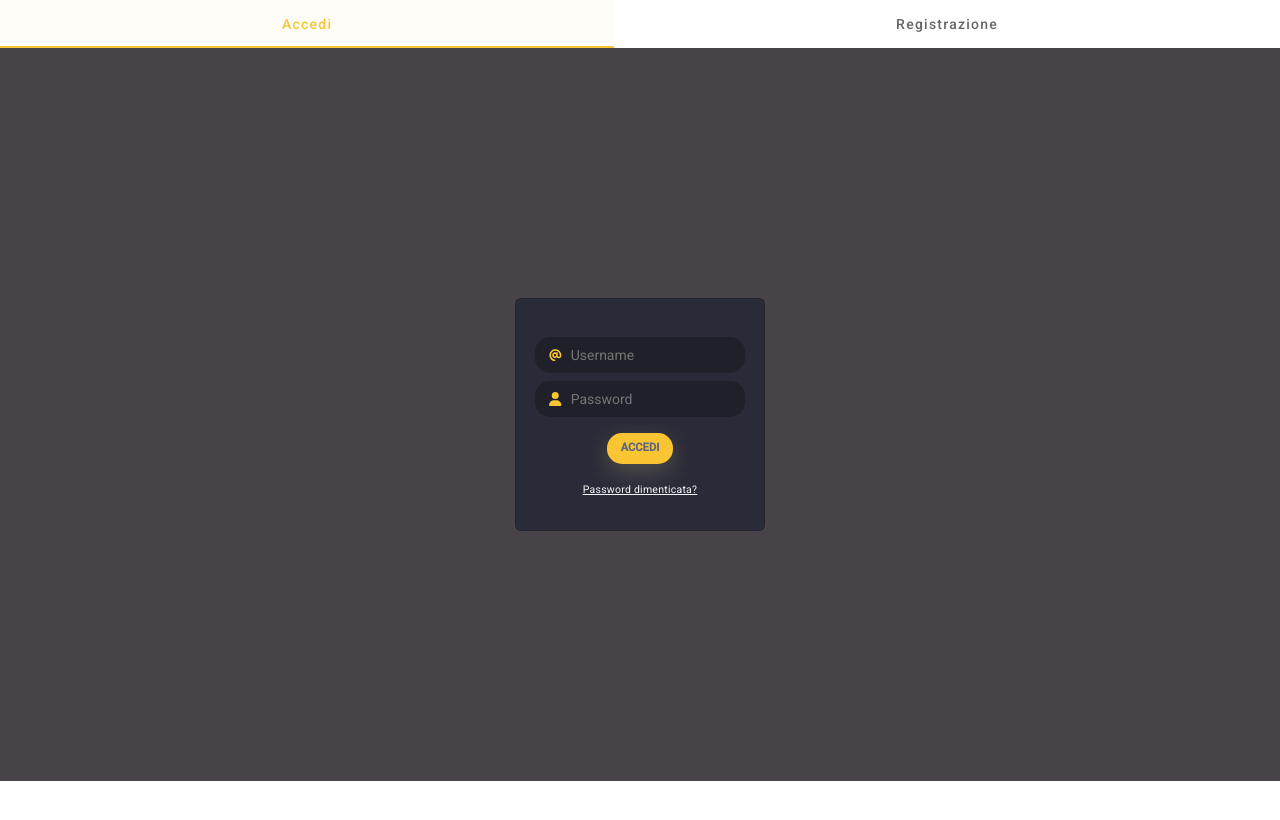
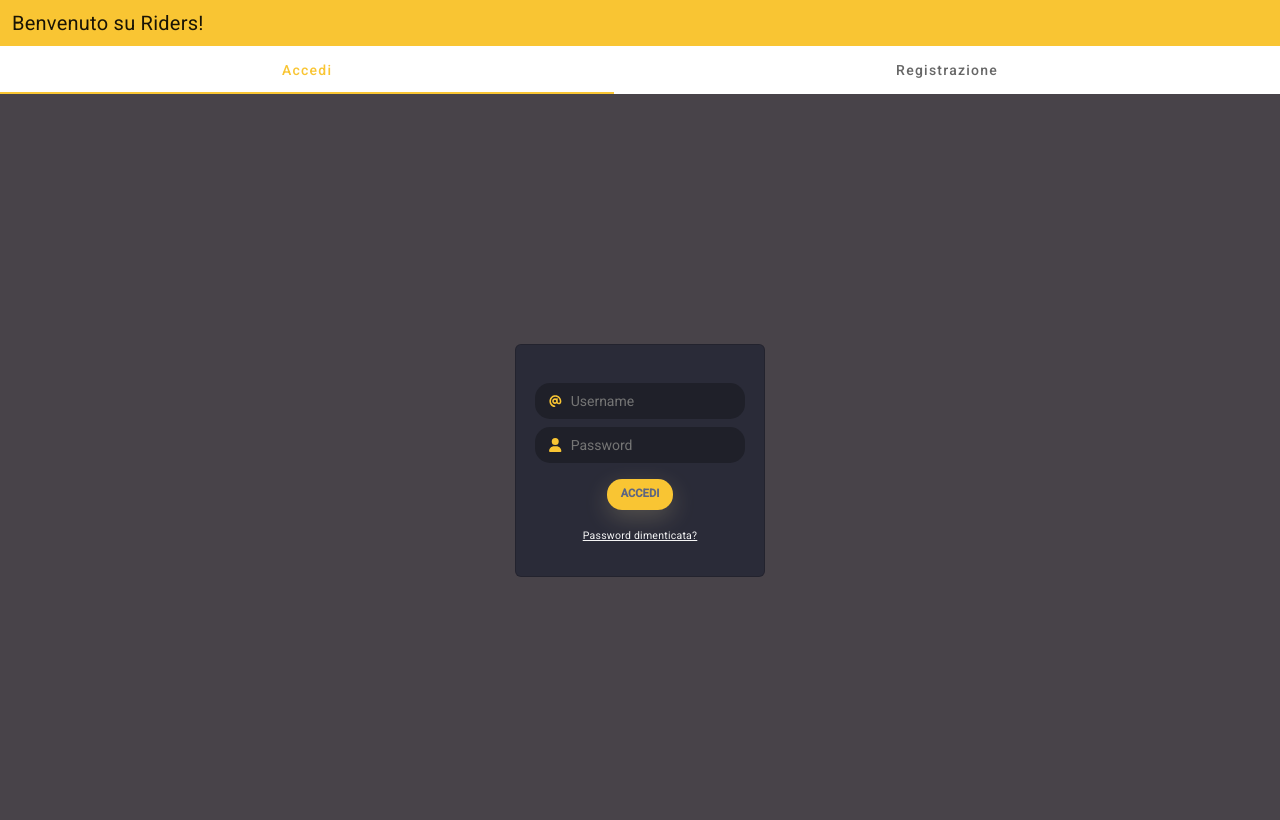
Before and after one commit to gabrieleJDK/riders, an Angular app: page /home in a window 1280 px wide. Shown: the top 820 px of the page. Built offline with nearby package versions, Linux system fonts and the light colour scheme.

Commit message:
Modifiche martedì sera completate

```diff
--- a/package.json
+++ b/package.json
@@ -21,6 +21,7 @@
     "@angular/platform-browser-dynamic": "^16.0.0",
     "@angular/router": "^16.0.0",
     "bootstrap": "^5.2.3",
+    "firebase": "^9.21.0",
     "jquery": "^3.6.4",
     "rxjs": "~7.8.0",
     "tslib": "^2.3.0",
--- a/src/app/app.component.html
+++ b/src/app/app.component.html
@@ -1 +1,2 @@
+<app-header></app-header>
 <router-outlet></router-outlet>
--- a/src/app/app.module.ts
+++ b/src/app/app.module.ts
@@ -12,6 +12,7 @@ import { LoginComponent } from './components/account/login/login.component';
 import { RegistrationComponent } from './components/account/registration/registration.component';
 import { HomeComponent } from './components/home/home.component';
 import { BrowserAnimationsModule } from '@angular/platform-browser/animations';
+import { HeaderComponent } from './shared/header/header.component';
 
 @NgModule({
   declarations: [
@@ -19,6 +20,7 @@ import { BrowserAnimationsModule } from '@angular/platform-browser/animations';
     LoginComponent,
     RegistrationComponent,
     HomeComponent,
+    HeaderComponent,
   ],
   imports: [
     BrowserModule,
--- a/src/app/components/account/services/account.service.ts
+++ b/src/app/components/account/services/account.service.ts
@@ -1,5 +1,7 @@
 import { Injectable } from '@angular/core';
 import { HttpClient } from '@angular/common/http';
+
+// const baseUrl = 'http://localhost:3000';
 
 @Injectable({
   providedIn: 'root'
--- a/src/app/models/restaurant.model.ts
+++ b/src/app/models/restaurant.model.ts
@@ -1,4 +1,5 @@
 export interface Restaurant {
+  _id: string;
   cap: string,
   city: string,
   lat: 0,
--- /dev/null
+++ b/src/app/shared/header/header.component.html
@@ -0,0 +1,5 @@
+<nav class="navbar bg-body-tertiary">
+  <div class="container-fluid">
+    <a class="navbar-brand">Benvenuto su Riders!</a>
+  </div>
+</nav>
--- /dev/null
+++ b/src/app/shared/header/header.component.scss
@@ -0,0 +1,3 @@
+nav.navbar.bg-body-tertiary {
+  background-color: #f9c533;
+}
```
Also changed, not shown: src/app/shared/header/header.component.ts (added, +10 -0 lines), 1 other file (tests, documents, lock files or other folders).
